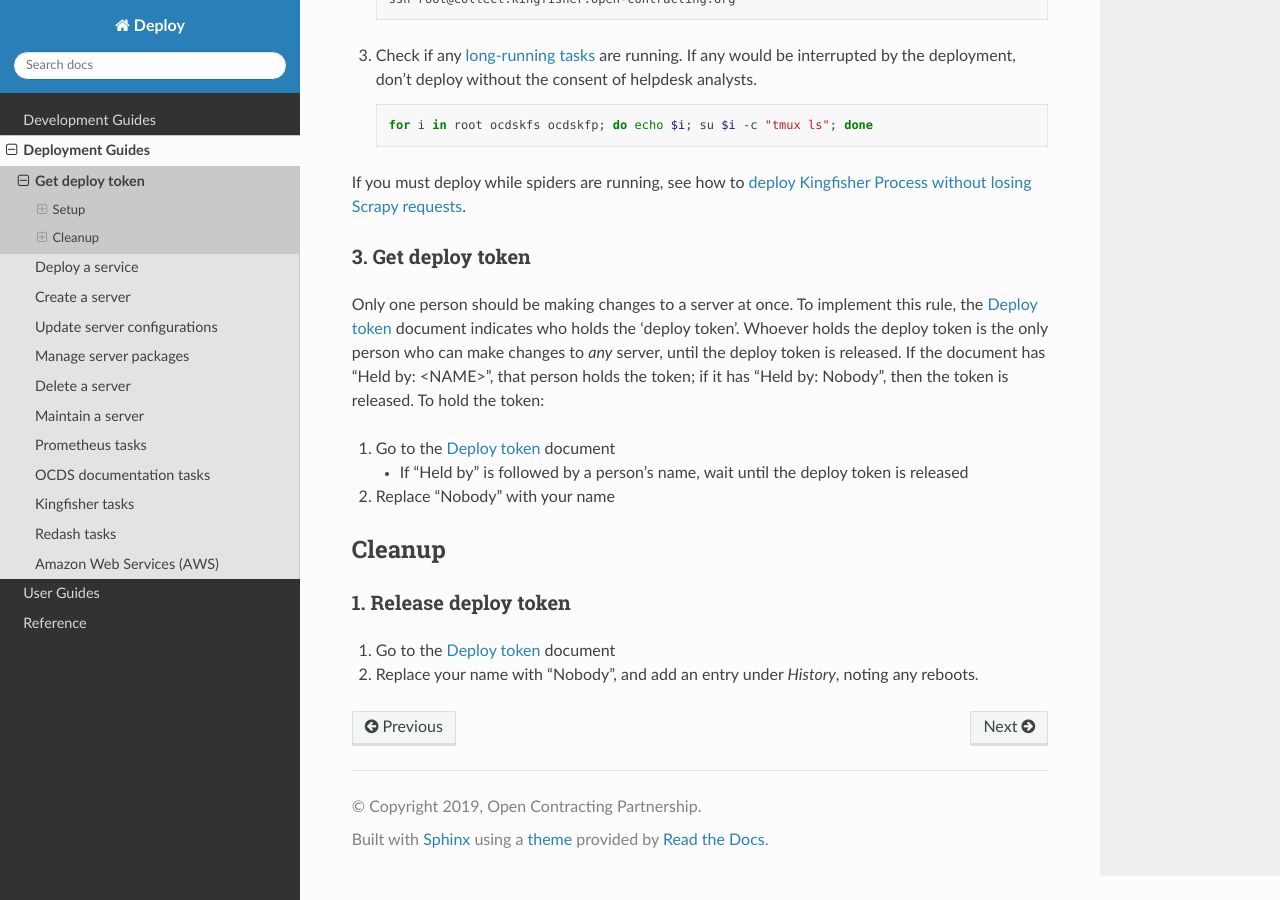
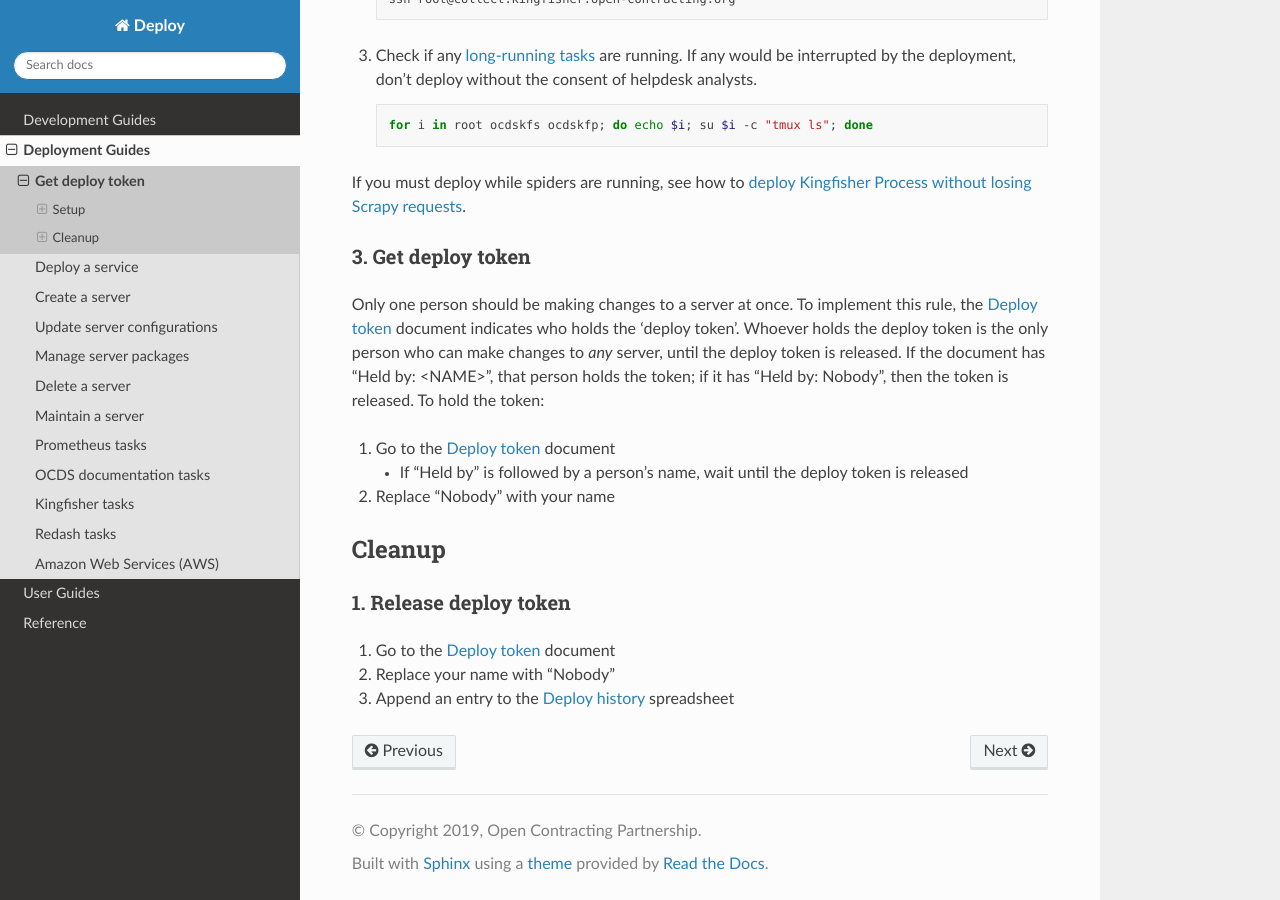
Before and after one commit to open-contracting/deploy, a Sphinx documentation site: the page built from docs/deploy/setup.rst, in a window 1280 px wide and 900 px high, scrolled down 786 px. Built offline with Sphinx 7.4.7 and the Read the Docs theme 2.0.0, drawn with Linux system fonts in a browser that asks for light colours.

Commit message:
Update instruction for deploy history

```diff
--- a/docs/deploy/setup.rst
+++ b/docs/deploy/setup.rst
@@ -64,4 +64,5 @@ Cleanup
 ~~~~~~~~~~~~~~~~~~~~~~~
 
 #. Go to the `Deploy token <https://docs.google.com/document/d/1kW2hI1PYYd8KC5QDyys8clPvshBMUZuLpEOO-DvSxqk/edit>`__ document
-#. Replace your name with "Nobody", and add an entry under *History*, noting any reboots.
+#. Replace your name with "Nobody"
+#. Append an entry to the `Deploy history <https://docs.google.com/spreadsheets/d/1lmX7c5PQ83lzhPK2y91RmOO4nv9Di4jzA2yn0ZdFIjY/edit#gid=0>`__ spreadsheet
```
